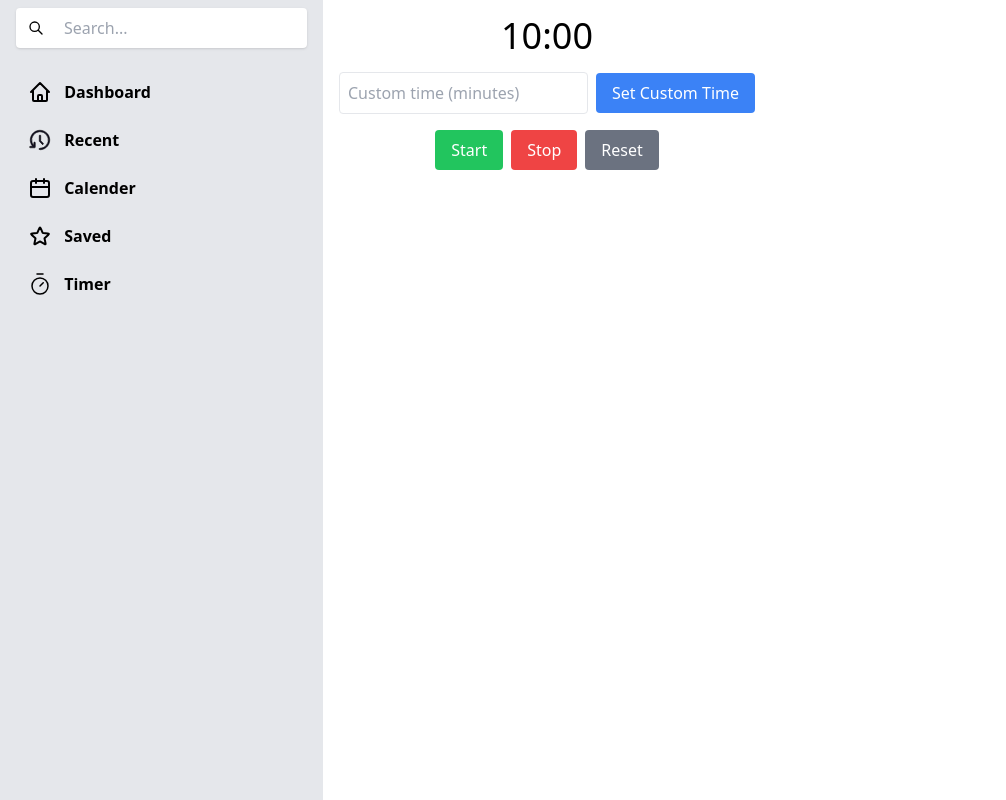
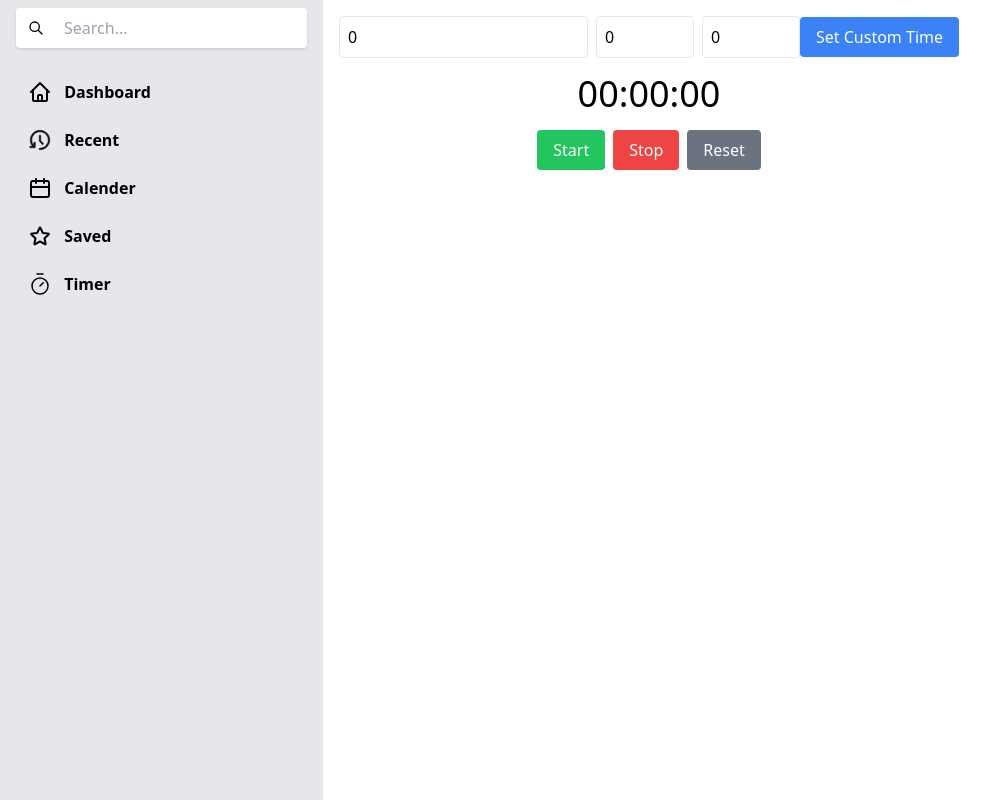
Before and after one commit to innocentwkc/kaizen-flow, a Vue app: page /timer in a window 1280 px wide. Shown: the whole page, without its empty margins (0-1006 px from the left). Built offline with nearby package versions, Linux system fonts and the light colour scheme.

Commit message:
add modifiable time

```diff
--- a/src/views/Timer.vue
+++ b/src/views/Timer.vue
@@ -1,10 +1,12 @@
 <template>
   <div class="text-center p-4">
+    <div class="mb-4">
+      <input type="number" v-model="customHours" min="0" placeholder="Custom hours" class="p-2 border rounded">
+      <input type="number" v-model="customMinutes" min="0" max="59" placeholder="Custom minutes" class="p-2 border rounded mx-2">
+      <input type="number" v-model="customSeconds" min="0" max="59" placeholder="Custom seconds" class="p-2 border rounded">
+      <button @click="setCustomTime" class="px-4 py-2 bg-blue-500 text-white rounded hover:bg-blue-700">Set Custom Time</button>
+    </div>
     <h1 class="text-4xl mb-4">{{ formattedTime }}</h1>
-    <div class="mb-4">
-      <input type="number" v-model="customTime" min="1" placeholder="Custom time (minutes)" class="p-2 border rounded">
-      <button @click="setCustomTime" class="px-4 py-2 ml-2 bg-blue-500 text-white rounded hover:bg-blue-700">Set Custom Time</button>
-    </div>
     <button @click="startTimer" :disabled="isRunning" class="px-4 py-2 mr-2 bg-green-500 text-white rounded hover:bg-green-700">Start</button>
     <button @click="stopTimer" :disabled="!isRunning" class="px-4 py-2 mr-2 bg-red-500 text-white rounded hover:bg-red-700">Stop</button>
     <button @click="resetTimer" class="px-4 py-2 bg-gray-500 text-white rounded hover:bg-gray-700">Reset</button>
@@ -12,39 +14,68 @@
 </template>
 
 <script setup>
-  import { ref, computed, onMounted } from 'vue';
 
-  /** Current time remaining in seconds. */
-  const time = ref(600); // NOTE: 10 minutes in seconds
+  import { ref, onMounted, computed } from 'vue';
 
-  /** Custom time input in minutes. */
-  const customTime = ref('');
+  /**
+  * Represents the current time in seconds.
+  */
+  const time = ref(0);
 
-  /** Flag to indicate if the timer is running. */
+  /**
+   * Represents the custom hours set by the user.
+   */
+  const customHours = ref(0);
+
+  /**
+   * Represents the custom minutes set by the user.
+   */
+  const customMinutes = ref(0);
+
+  /**
+   * Represents the custom seconds set by the user.
+   */
+  const customSeconds = ref(0);
+
+  /**
+   * Flag to indicate whether the timer is running.
+   */
   const isRunning = ref(false);
 
-  /** Timer interval. */
+  /**
+   * Interval used for updating the timer.
+   */
   let interval;
 
-  /** Formatted time in mm:ss format. */
+  /**
+   * Computes the formatted time in HH:MM:SS format.
+   *
+   * @returns {string} The formatted time.
+   */
   const formattedTime = computed(() => {
-    const minutes = Math.floor(time.value / 60);
+    const hours = Math.floor(time.value / 3600);
+    const minutes = Math.floor((time.value % 3600) / 60);
     const seconds = time.value % 60;
-    return `${minutes.toString().padStart(2, '0')}:${seconds.toString().padStart(2, '0')}`;
+    return `${hours.toString().padStart(2, '0')}:${minutes.toString().padStart(2, '0')}:${seconds.toString().padStart(2, '0')}`;
   });
 
+  /**
+   * Represents the audio element for the alarm sound.
+   */
   const audio = new Audio('/assets/sounds/handbell.mp3'); // Declare audio file
 
   /**
-   * Starts the timer countdown.
+   * Starts the timer based on the custom time set by the user.
    */
   const startTimer = () => {
+    const totalSeconds = customHours.value * 3600 + customMinutes.value * 60 + customSeconds.value;
+    if (totalSeconds > 0) {
+      time.value = totalSeconds;
       isRunning.value = true;
       interval = setInterval(() => {
         if (time.value > 0) {
           time.value -= 1;
-
-        if (time.value === 0) { // Ring alarm when display is 00:00
+          if (time.value === 0) {
             ringAlarm();
           }
         } else {
@@ -52,6 +83,7 @@
           alert('Time is up! Take a break.');
         }
       }, 1000);
+    }
   };
 
   /**
@@ -63,21 +95,20 @@
   };
 
   /**
-   * Resets the timer to the default time (25 minutes).
+   * Resets the timer and custom time to zero.
    */
   const resetTimer = () => {
     stopTimer();
-    time.value = 1500; // Reset to 25 minutes
+    customHours.value = 0;
+    customMinutes.value = 0;
+    customSeconds.value = 0;
   };
 
   /**
    * Sets the timer to the custom time specified by the user.
    */
   const setCustomTime = () => {
-    if (customTime.value) {
-      time.value = customTime.value * 60; // Convert minutes to seconds
-      customTime.value = ''; // Clear input after setting the custom time
-    }
+    time.value = customHours.value * 3600 + customMinutes.value * 60 + customSeconds.value;
   };
 
   const ringAlarm = () => {
```
Also changed, not shown: src/router/index.ts (+4 -11 lines). Lines whose indentation alone changed are shown as unchanged.
